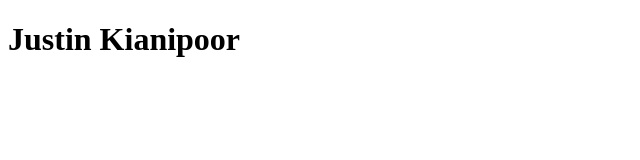
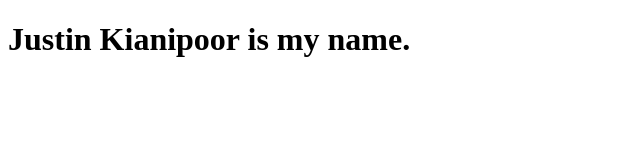
Before and after one commit to Justin1999k/prg-147-sp23, a plain HTML site: page learn-git/index.html in a window 1280 px wide. Shown: the whole page, without its empty margins (0-640 px from the left). Drawn offline with Linux system fonts and the light colour scheme.

Commit message:
Added sentence

```diff
--- a/learn-git/index.html
+++ b/learn-git/index.html
@@ -7,6 +7,6 @@
     <title>Justin</title>
 </head>
 <body>
-    <h1>Justin Kianipoor</h1>
+    <h1>Justin Kianipoor is my name.</h1>
 </body>
 </html>
```
